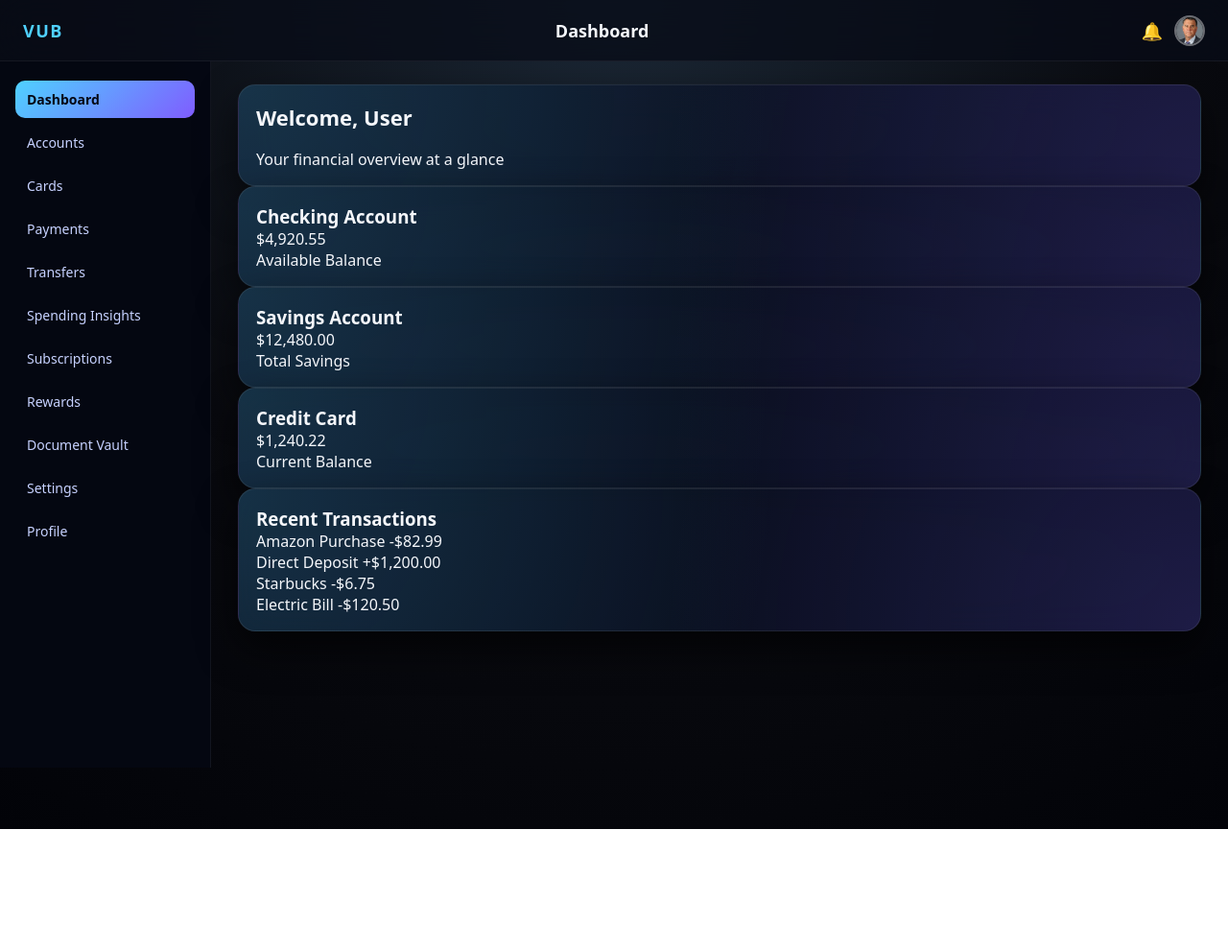
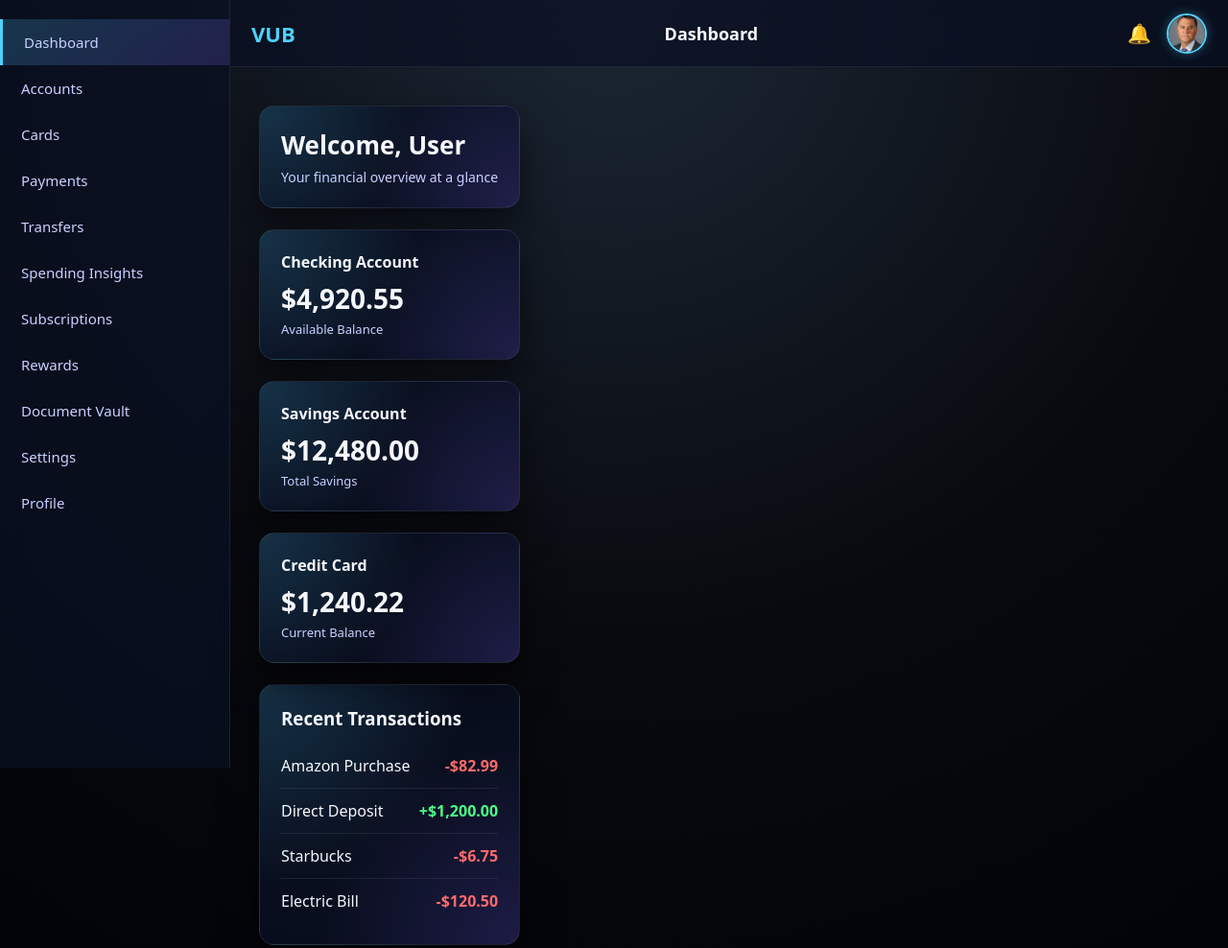
Before and after one commit to veteransbank0-byte/Veterans-Ultimate-Bank, a plain HTML site: page dashboard.html in a window 1280 px wide. Shown: the whole page at 96% size. Before the commit the page ends 864 px from the top, so only its background shows below. Drawn offline with Linux system fonts and the light colour scheme.

Commit message:
Update dashboard.css

```diff
--- a/css/dashboard.css
+++ b/css/dashboard.css
@@ -1,5 +1,4 @@
-/* GLOBAL */
-
+/* RESET */
 * {
     margin: 0;
     padding: 0;
@@ -7,34 +6,60 @@
     font-family: system-ui, -apple-system, BlinkMacSystemFont, "Segoe UI", sans-serif;
 }
 
+/* PAGE BACKGROUND */
 body {
     background: radial-gradient(circle at top, #1b2735 0%, #090a0f 55%, #020308 100%);
     color: #f5f7fb;
-    min-height: 100vh;
+    display: flex;
 }
 
-/* TOP GLASS NAVBAR */
+/* SIDEBAR */
+.sidebar {
+    width: 240px;
+    height: 100vh;
+    background: rgba(10, 16, 35, 0.75);
+    backdrop-filter: blur(14px);
+    padding-top: 20px;
+    border-right: 1px solid rgba(255, 255, 255, 0.08);
+    position: fixed;
+}
 
+.sidebar-section {
+    display: block;
+    padding: 14px 22px;
+    color: #c7d2ff;
+    text-decoration: none;
+    font-size: 15px;
+    transition: 0.2s;
+}
+
+.sidebar-section:hover {
+    background: rgba(255, 255, 255, 0.08);
+}
+
+.sidebar-section.active {
+    background: linear-gradient(135deg, #4fd1ff33, #7f5dff33);
+    border-left: 3px solid #4fd1ff;
+}
+
+/* TOPBAR */
 .topbar {
     position: fixed;
-    top: 0;
-    left: 0;
+    left: 240px;
     right: 0;
-    height: 64px;
-    padding: 0 24px;
+    height: 70px;
+    background: rgba(10, 16, 35, 0.75);
+    backdrop-filter: blur(14px);
     display: flex;
     align-items: center;
     justify-content: space-between;
-    backdrop-filter: blur(18px);
-    background: rgba(8, 12, 24, 0.78);
-    border-bottom: 1px solid rgba(255, 255, 255, 0.06);
-    z-index: 100;
+    padding: 0 22px;
+    border-bottom: 1px solid rgba(255, 255, 255, 0.08);
 }
 
 .logo {
+    font-size: 22px;
     font-weight: 700;
-    letter-spacing: 0.08em;
-    font-size: 18px;
     color: #4fd1ff;
 }
 
@@ -46,140 +71,108 @@ body {
 .profile-area {
     display: flex;
     align-items: center;
-    gap: 12px;
+    gap: 16px;
 }
 
 .notif {
-    font-size: 18px;
+    font-size: 20px;
     cursor: pointer;
 }
 
+/* PROFILE PIC */
 .profile-pic {
-    width: 32px;
-    height: 32px;
+    width: 42px;
+    height: 42px;
     border-radius: 50%;
     object-fit: cover;
-    border: 2px solid rgba(255, 255, 255, 0.4);
-}
-
-/* SIDEBAR */
-
-.sidebar {
-    position: fixed;
-    top: 64px;
-    left: 0;
-    width: 220px;
-    bottom: 0;
-    padding: 20px 16px;
-    background: rgba(5, 8, 18, 0.96);
-    border-right: 1px solid rgba(255, 255, 255, 0.06);
-    display: flex;
-    flex-direction: column;
-    gap: 6px;
-}
-
-.sidebar-section {
-    display: block;
-    padding: 10px 12px;
-    border-radius: 10px;
-    color: #c7d2ff;
-    text-decoration: none;
-    font-size: 14px;
-    transition: background 0.18s ease, color 0.18s ease, transform 0.12s ease;
-}
-
-.sidebar-section:hover {
-    background: rgba(79, 209, 255, 0.12);
-    color: #ffffff;
-    transform: translateX(2px);
-}
-
-.sidebar-section.active {
-    background: linear-gradient(135deg, #4fd1ff, #7f5dff);
-    color: #050814;
-    font-weight: 600;
+    border: 2px solid #4fd1ff;
+    box-shadow: 0 0 12px #4fd1ff55;
 }
 
 /* MAIN CONTENT */
-
 .content {
-    margin-top: 64px;
-    margin-left: 220px;
-    padding: 24px 28px 40px;
+    margin-left: 240px;
+    margin-top: 90px;
+    padding: 20px 30px;
 }
 
-.content h2 {
-    font-size: 22px;
-    margin-bottom: 18px;
+/* WELCOME BANNER */
+.welcome-banner {
+    padding: 22px;
+    border-radius: 16px;
+    margin-bottom: 22px;
+    text-align: left;
 }
 
-/* DASHBOARD GRID */
-
-.dashboard-grid {
-    display: grid;
-    grid-template-columns: repeat(auto-fit, minmax(260px, 1fr));
-    gap: 18px;
+.welcome-banner h2 {
+    font-size: 26px;
+    margin-bottom: 6px;
 }
 
-/* GLASS CARDS */
+.welcome-banner p {
+    font-size: 14px;
+    color: #c7d2ff;
+}
 
+/* GLASS CARD BASE */
 .glass-card {
     background: radial-gradient(circle at top left, rgba(79, 209, 255, 0.18), transparent 55%),
                 radial-gradient(circle at bottom right, rgba(127, 93, 255, 0.18), transparent 55%),
                 rgba(10, 16, 35, 0.82);
-    border-radius: 18px;
-    padding: 18px 18px 16px;
+    padding: 22px;
+    border-radius: 16px;
     border: 1px solid rgba(255, 255, 255, 0.08);
-    box-shadow:
-        0 18px 40px rgba(0, 0, 0, 0.65),
-        0 0 0 1px rgba(255, 255, 255, 0.02);
-    backdrop-filter: blur(18px);
+    box-shadow: 0 18px 40px rgba(0, 0, 0, 0.55);
 }
 
-.dash-card h3 {
-    font-size: 16px;
-    margin-bottom: 6px;
+/* SUMMARY GRID */
+.summary-grid {
+    display: grid;
+    grid-template-columns: repeat(auto-fit, minmax(260px, 1fr));
+    gap: 22px;
+    margin-bottom: 22px;
 }
 
-.big-number {
-    font-size: 26px;
-    font-weight: 600;
+.summary-card h3 {
+    font-size: 16px;
+    margin-bottom: 8px;
+}
+
+.balance {
+    font-size: 28px;
+    font-weight: 700;
     margin-bottom: 4px;
 }
 
-.subtext {
-    font-size: 12px;
-    color: #8f9ac5;
+.label {
+    font-size: 13px;
+    color: #c7d2ff;
 }
 
-.wide {
-    grid-column: span 2;
+/* TRANSACTIONS */
+.transactions-card h3 {
+    margin-bottom: 14px;
 }
 
-.activity-list {
-    list-style: none;
-    margin-top: 10px;
-    font-size: 14px;
-    color: #d7defc;
+.transaction {
+    display: flex;
+    justify-content: space-between;
+    padding: 12px 0;
+    border-bottom: 1px solid rgba(255, 255, 255, 0.08);
 }
 
-/* RESPONSIVE */
+.transaction:last-child {
+    border-bottom: none;
+}
 
-@media (max-width: 768px) {
-    .sidebar {
-        display: none;
-    }
+.amount {
+    font-weight: 600;
+}
 
-    .content {
-        margin-left: 0;
-        padding: 80px 16px 24px;
-    }
+.amount.negative {
+    color: #ff6b6b;
+}
 
-    .topbar {
-        padding: 0 16px;
-    }
-
-    .wide {
-        grid-column: span 1;
-    }
-        }
+.amount.positive {
+    color: #4dff88;
+}
```
